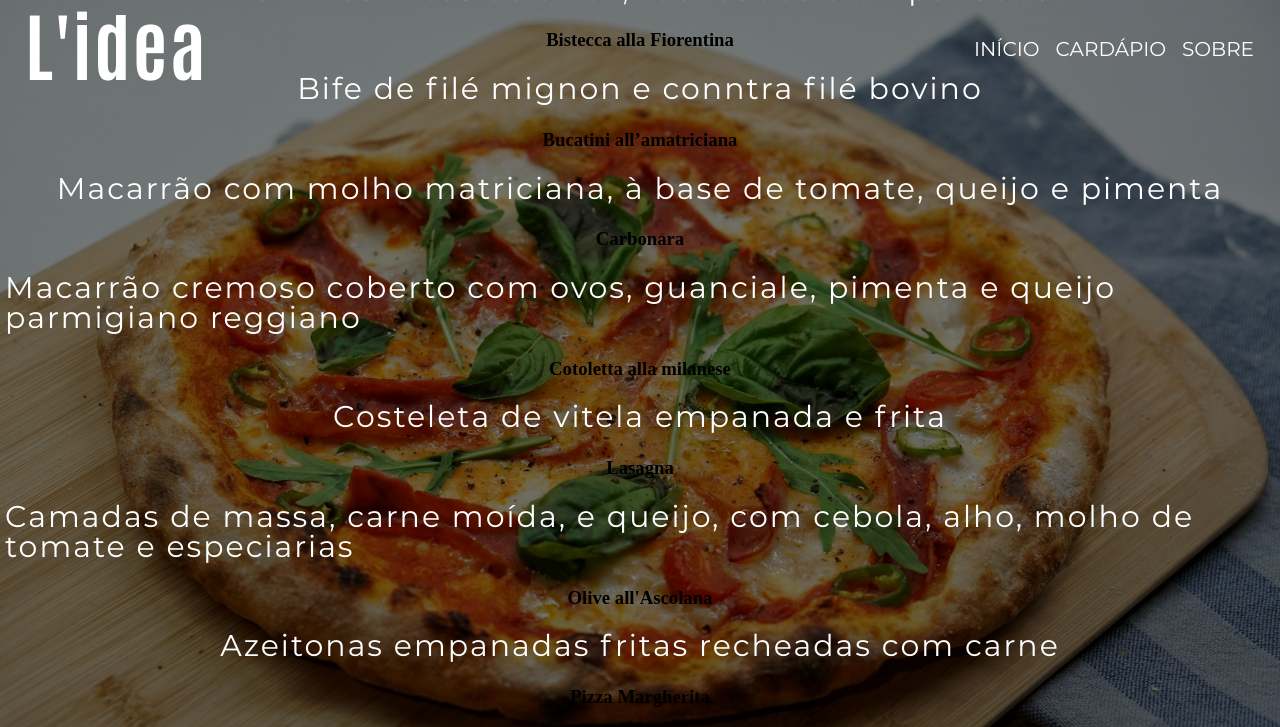
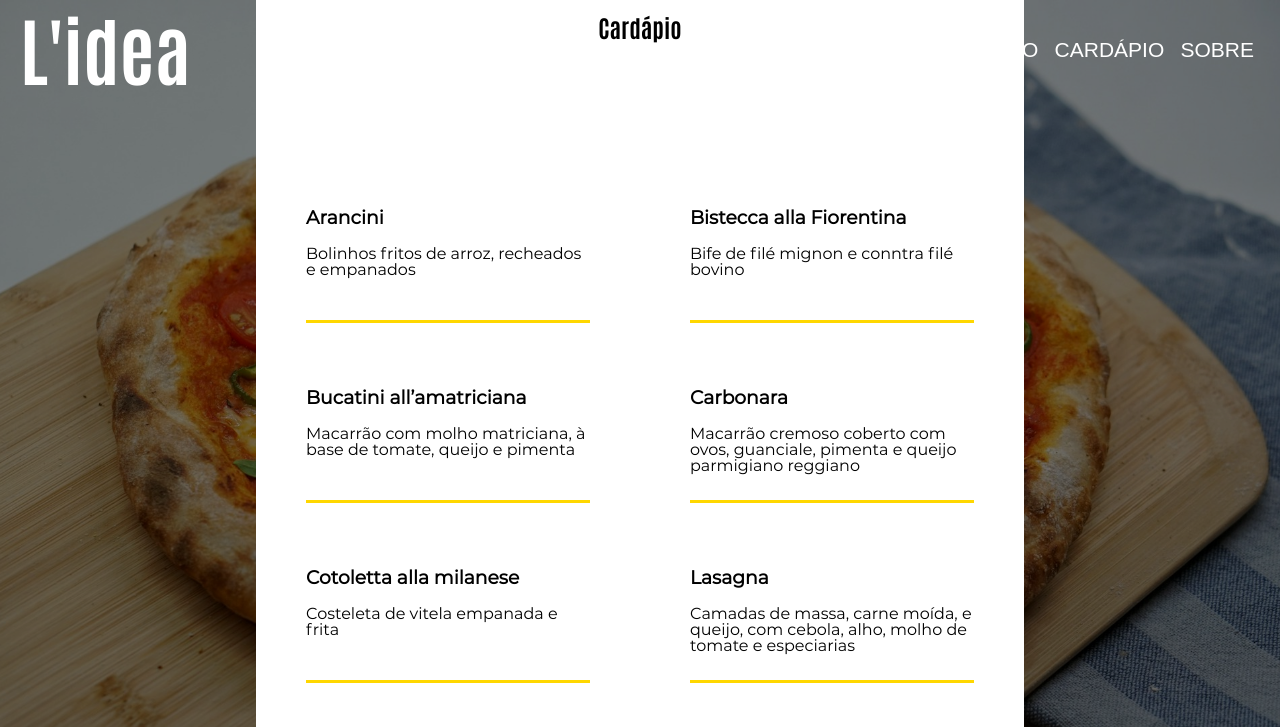
Before and after one commit to Rafael-Correzi/Restaurant-Page, a website built with webpack: page src/template.html in a window 1280 px wide. Both pictures are taken after a click on the button "CARDÁPIO". Shown: the top 727 px of the page. Built offline with nearby package versions, Linux system fonts and the light colour scheme.

Commit message:
Create div for the menu section

```diff
--- a/src/cardapio.js
+++ b/src/cardapio.js
@@ -1,12 +1,22 @@
 import { content } from "./content.js"
 
+const divContainer = document.createElement("div");
 const cardapio = document.createElement("h2");
+const divItem = [];
 const item = [];
 const itemDescription = [];
+
+cardapio.classList.add("cardapio");
+
 for (let i = 0; i < 10; i++) {
+  divItem[i] = document.createElement("div");
   item[i] = document.createElement("h3");
   itemDescription[i] = document.createElement("p");
+
+  itemDescription[i].classList.add("descricao");
 }
+
+divContainer.classList.add("cardapio-container");
 
 cardapio.textContent = "Cardápio";
 
@@ -34,11 +44,13 @@ itemDescription[9].textContent = "Arroz cremoso típico da Lombardia, com queijo
 
 
 function appendCardapio() {
-  content.appendChild(cardapio);
+  content.appendChild(divContainer);
+  divContainer.appendChild(cardapio);
 
   for (let i = 0; i < 10; i++) {
-    content.appendChild(item[i]);
-    content.appendChild(itemDescription[i]);
+    divContainer.appendChild(divItem[i]);
+    divItem[i].appendChild(item[i]);
+    divItem[i].appendChild(itemDescription[i]);
   }
 }
 
--- a/src/home.js
+++ b/src/home.js
@@ -5,7 +5,7 @@ const h1 = document.createElement("h1");
 const restaurantParagraph = document.createElement("p");
 const bandeja = document.createElement("img");
 
-restaurantParagraph.classList.add("descricao");
+restaurantParagraph.classList.add("home-text");
 
 function appendHome() {
   content.appendChild(h1);
--- a/src/styles.css
+++ b/src/styles.css
@@ -30,7 +30,9 @@
 
 }
 
-
+:root {
+  font-family: "montserratregular", sans-serif;
+}
 
 html, body {
   margin: 0;
@@ -54,11 +56,12 @@ header {
 
 }
 
-
 .logo {
   font-family: "antoniobold", system-ui, -apple-system, BlinkMacSystemFont, 'Segoe UI', Roboto, Oxygen, Ubuntu, Cantarell, 'Open Sans', 'Helvetica Neue', sans-serif;
   font-size: 75px;
-  margin-top: 20px;
+  margin: 25px 0 0 0;
+  color: white;
+  align-self: center;
 }
 
 .cheia {
@@ -72,7 +75,7 @@ header {
   filter: brightness(50%);
 }
 
-h1, p {
+h1, .home-text {
   color: white;
   margin: 5px;
 }
@@ -83,8 +86,7 @@ h1 {
   letter-spacing: 1px;
 }
 
-p {
-  font-family: "montserratregular", sans-serif;
+.home-text {
   font-size: 30px;
   letter-spacing: 2px;
 }
@@ -97,7 +99,33 @@ button {
   border: none;
   background-color: transparent;
   color: white;
-  font-family: "montserratregular", sans-serif;
-  font-size: 20px;
+  font-size: 21px;
   cursor: pointer;
 }
+
+h2 {
+  font-family: "antoniobold", system-ui, -apple-system, BlinkMacSystemFont, 'Segoe UI', Roboto, Oxygen, Ubuntu, Cantarell, 'Open Sans', 'Helvetica Neue', sans-serif;
+}
+
+.cardapio-container {
+  position: absolute;
+  display: grid;
+  grid-template-columns: 1fr 1fr;
+  grid-template-rows: repeat(6, 180px);
+  top: 0;
+  height: 100%;
+  width: 60%;
+  background-color: white;
+  text-align: center;
+ }
+
+ .cardapio {
+    grid-column: span 2;
+ }
+
+ .cardapio-container > div {
+  height: 130px;
+  text-align: left;
+  margin: 10px 50px 0 50px;
+  border-bottom: solid 3px #ffd700;
+ }
```
